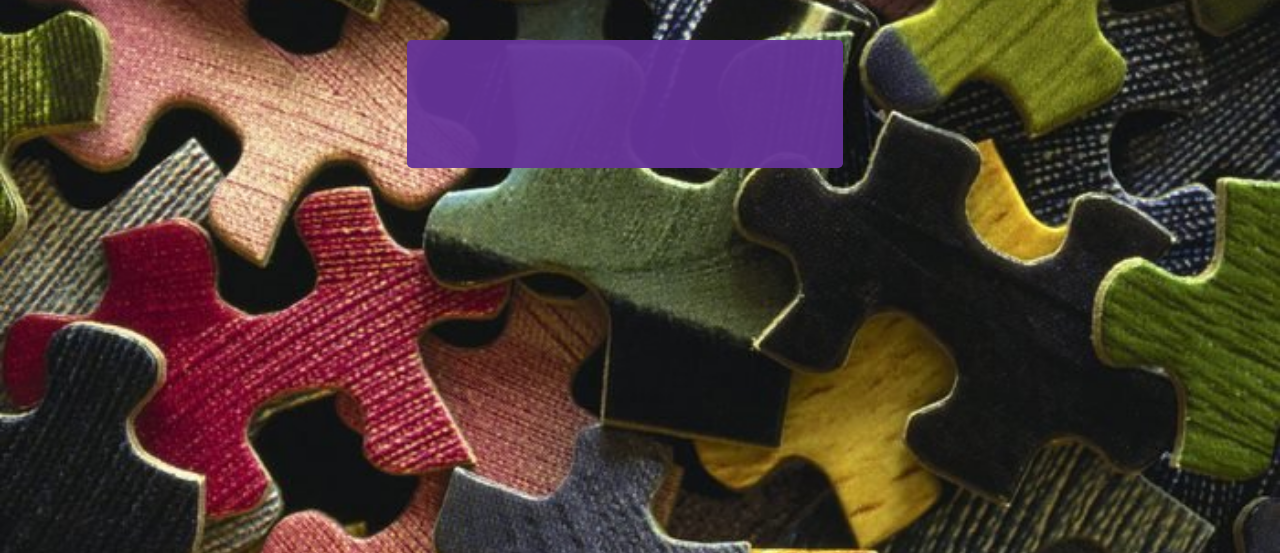
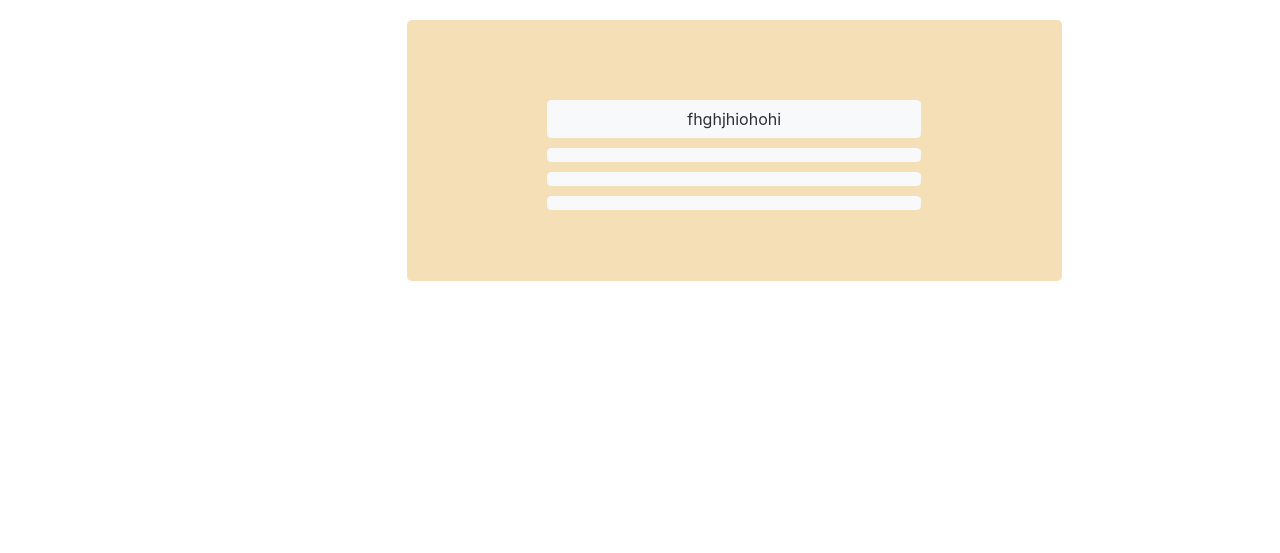
Before and after one commit to kiran-k-kharvi/StudentQuiz, a Django app: page /test/1/ in a window 1280 px wide. Shown: the part 56-609 px from the top of the page. Run offline with Django 3.2, Linux system fonts and the light colour scheme; a user stored in the database is signed in; data that the repository does not hold is empty; some libraries are stand-ins or nearby versions.

Commit message:
com[pleted 95%

```diff
--- a/Quizzy/st_account/views.py
+++ b/Quizzy/st_account/views.py
@@ -1,4 +1,4 @@
-import requests
+import requests,json,random
 from django.shortcuts import render,redirect
 from django.contrib.auth import login,authenticate, logout
 from django.contrib.auth.decorators import login_required
@@ -60,7 +60,6 @@
     context={}
     url = "https://opentdb.com/api.php"
     get_question_set = requests.get(url,params={"amount":"10","category":id,"difficulty":"easy","type":"multiple"})
-    print(get_question_set.json())
     json_result = get_question_set.json()
     final_result = []
     for each in json_result['results']:
@@ -78,7 +77,11 @@
                     temp["correct_answer"] = v
                 if k == "question":
                     temp["question"] = v
+        random.shuffle(temp['answers'])
         final_result.append(temp)
+    final_result = json.dumps(final_result)
+    # print(final_result)
+    print(type(final_result))
     context["question_set"] = final_result
     return render(request,'test_page/test.html',context=context)
 
--- a/Quizzy/static/css/test.css
+++ b/Quizzy/static/css/test.css
@@ -0,0 +1,5 @@
+.jumbo
+{   opacity: 95%;
+    background-color:wheat;
+    margin-top: 20px;
+}
--- a/Quizzy/templates/test_page/test.html
+++ b/Quizzy/templates/test_page/test.html
@@ -7,7 +7,19 @@
 {% endblock %}
 
 {% block head_link %}
-<link rel="stylesheet" href="{% static 'css/landing.css' %}">
+<link rel="stylesheet" href="{% static 'css/test.css' %}">
+<style>
+    #question,#score
+{
+    color: blueviolet;
+    font-weight: 400;
+}
+
+.active
+{
+    background-color: lightseagreen;
+}
+</style>
 {% endblock %}
 
 
@@ -34,16 +46,50 @@
 {% block body %}
 
 <div class="row">
-<div class="col-sm-3 col-xl-4 col-2"></div>
-<div class="jumbotron jumbo col-xl-4 col-sm-6 col-9 row" >
-{{question_set.0}}
-<div class="col-sm-3 col-xl-4 col-1"></div>
+<div class="col-sm-2 col-xl-4 col-2"></div>
+<div class="jumbotron jumbo col-xl-6 col-sm-6 col-9 row" >
+        <p id="question" class="text-center w-100"></p>
+        <p id="score" class="text-center w-100 d-none"></p>
+<div class="container text-center" id="ans_block">
+    <div class="col-sm-1"></div>
+            <button type="button" id="0" class="btn btn-light col-sm-8 col-12 text-center test" style="margin-bottom: 7px;">fhghjhiohohi</button>
+    <div class="col-sm-1"></div>
+    <div class="col-sm-1"></div>
+            <button type="button" id="1" class="btn btn-light col-sm-8 col-12 text-center test" style="margin-bottom: 7px;"></button>
+            <div class="col-sm-1"></div>
+            <div class="col-sm-1"></div>
+            <button type="button" id="2" class="btn btn-light col-sm-8 col-12 text-center test" style="margin-bottom: 7px;"></button>
+            <div class="col-sm-1"></div>
+            <div class="col-sm-1"></div>
+            <button type="button" id="3" class="btn btn-light col-sm-8 col-12 text-center test" style="margin-bottom: 7px;"></button>
+            <div class="col-sm-1"></div>
+            <button type="button" id="next_btn" class="btn btn-primary col-3 text-center d-none" style="margin-bottom: 7px;">Next</button>
+
+  </div>
+
+
 </div>
+
+<div class="col-sm-2 col-xl-4 col-1"></div>
+</div>
+
 
 {% endblock %}
 
-
+<script>
+    var question_set = "{{question_set}}";
+</script>
 
 {% block js_script %}
 <script src="{%static 'js/test.js' %}"></script>
+<script>
+    var question_set = "{{question_set|escapejs}}";
+    question_set =JSON.parse(question_set);
+    var q_no = 1
+    var correct_ans_count =0
+    var correct_ans = question_set[q_no].correct_answer
+    var correct_ans_index = question_set[q_no].answers.indexOf(correct_ans)
+    var start = new Date().getTime();
+
+</script>
 {% endblock %}
```
Also changed, not shown: Quizzy/static/js/test.js (+134 -0 lines), Quizzy/db.sqlite3.
